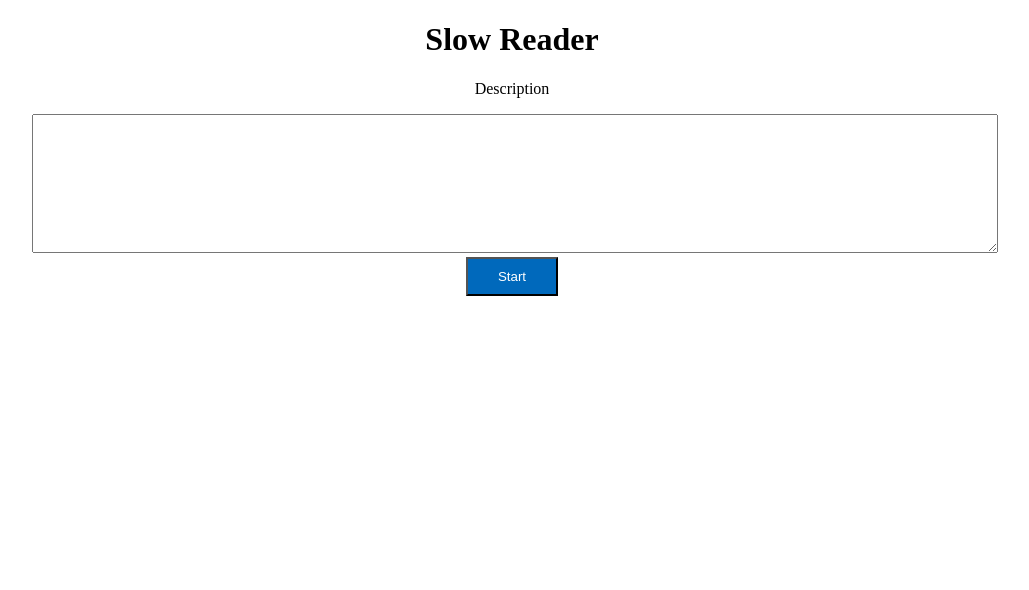
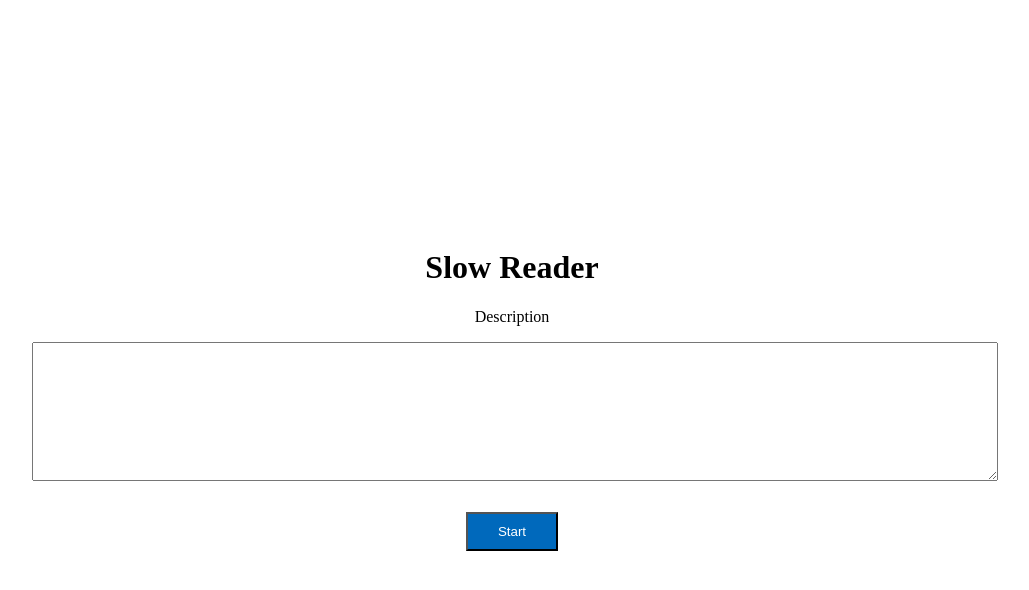
Before and after one commit to ChrisJAllan/SlowReader, a plain HTML site: page index.html in a window 1280 px wide. Shown: the whole page, without its empty margins (128-1157 px from the left). Drawn offline with nearby package versions, Linux system fonts and the light colour scheme.

Commit message:
Style changes

```diff
--- a/index.html
+++ b/index.html
@@ -1 +1 @@
-<!DOCTYPE html><html><head><title>Slow Reader</title><link rel="stylesheet" type="text/css" href="stylesheet.css"><script src="https://code.jquery.com/jquery-1.12.4.min.js"></script><script src="script.js"></script></head><body><div class="ContainerPage" id="EntryContainer"><h1>Slow Reader</h1><p>Description</p><textarea id="text"></textarea><button onclick="start_display()">Start</button></div><div class="ContainerPage" id="WordDisplay" style="display:none;"><h1 id="word">Word</h1><button id="back" onclick="prev_word()"><</button><button onclick="show_editor()">back/reset/edit</button><button id="fwd" onclick="next_word()">></button></div></body></html>
+<!DOCTYPE html><html><head><title>Slow Reader</title><link rel="stylesheet" type="text/css" href="stylesheet.css"><script src="https://code.jquery.com/jquery-1.12.4.min.js"></script><script src="script.js"></script></head><body class="CenterContainer"><div class="ContainerPage CenterContent" id="EntryContainer"><h1>Slow Reader</h1><p>Description</p><textarea id="text"></textarea><h1><button onclick="start_display()">Start</button></h1></div><div class="ContainerPage CenterContent" id="WordDisplay" style="display:none;"><div id="word">Word</div><button id="back" onclick="prev_word()"><</button><button onclick="show_editor()">back/reset/edit</button><button id="fwd" onclick="next_word()">></button></div></body></html>
--- a/stylesheet.css
+++ b/stylesheet.css
@@ -1,4 +1,5 @@
 body {
+	height: 100vh;
 	text-align: center;
 }
 
@@ -31,8 +32,21 @@ textarea {
 	height: 10em;
 }
 
-.ContainerPage {
+.CenterContainer {
+	display: table;
+
+	margin: auto;
 	max-width: 60em;
-	height: 100%;
-	margin: auto;
+	width: 98%;
 }
+
+.CenterContent {
+	display: table-cell;
+	vertical-align: middle;
+}
+
+#word {
+	font-family: sans-serif;
+	font-size: 4em;
+	margin: .5em;
+}
```
